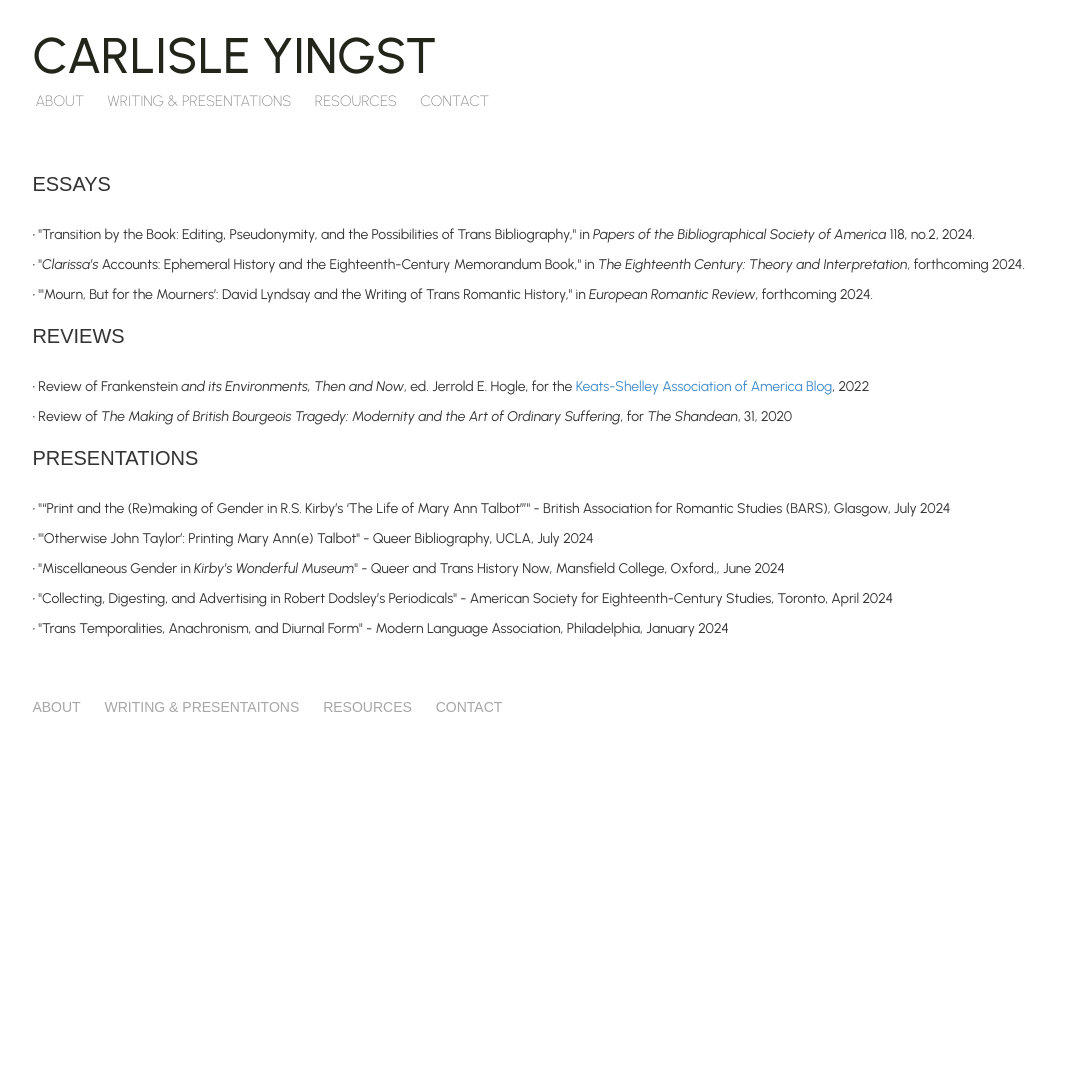
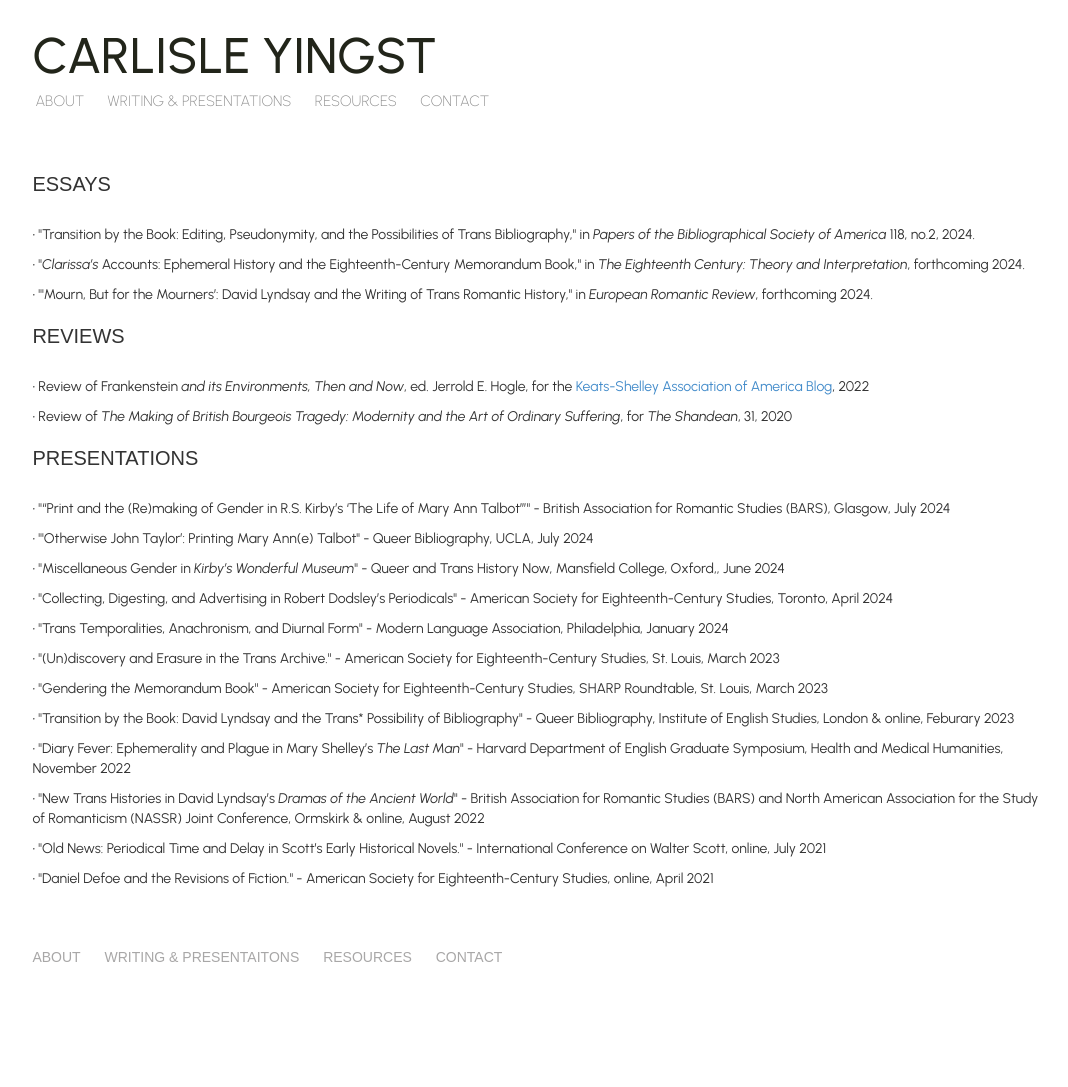
Before and after one commit to ceyingst/ceyingstwebsite, a Jekyll site: the page built from writing.html, in a window 1280 px wide. Shown: the whole page, without its empty margins (102-1170 px from the left). Built offline with Jekyll 4.4.1, drawn with Linux system fonts in a browser that asks for light colours; nearby versions of some CDN libraries; some web fonts are replaced; before the commit the page ends 900 px from its top, so only the background shows below that.

Commit message:
update presentations

```diff
--- a/_data/talks.yml
+++ b/_data/talks.yml
@@ -13,3 +13,24 @@
 - title: Trans Temporalities, Anachronism, and Diurnal Form
   loc: Modern Language Association, Philadelphia
   date: January 2024
+- title: (Un)discovery and Erasure in the Trans Archive.
+  loc: American Society for Eighteenth-Century Studies, St. Louis
+  date: March 2023
+- title: Gendering the Memorandum Book
+  loc: American Society for Eighteenth-Century Studies, SHARP Roundtable, St. Louis
+  date: March 2023
+- title: "Transition by the Book: David Lyndsay and the Trans* Possibility of Bibliography"
+  loc: Queer Bibliography, Institute of English Studies, London & online
+  date: Feburary 2023
+- title: "Diary Fever: Ephemerality and Plague in Mary Shelley’s <em>The Last Man</em>"
+  loc: Harvard Department of English Graduate Symposium, Health and Medical Humanities
+  date: November 2022
+- title: New Trans Histories in David Lyndsay’s <em>Dramas of the Ancient World</em>
+  loc: British Association for Romantic Studies (BARS) and North American Association for the Study of Romanticism (NASSR) Joint Conference, Ormskirk & online
+  date: August 2022
+- title: "Old News: Periodical Time and Delay in Scott’s Early Historical Novels."
+  loc: International Conference on Walter Scott, online
+  date: July 2021
+- title: "Daniel Defoe and the Revisions of Fiction."
+  loc: American Society for Eighteenth-Century Studies, online
+  date: April 2021
```
